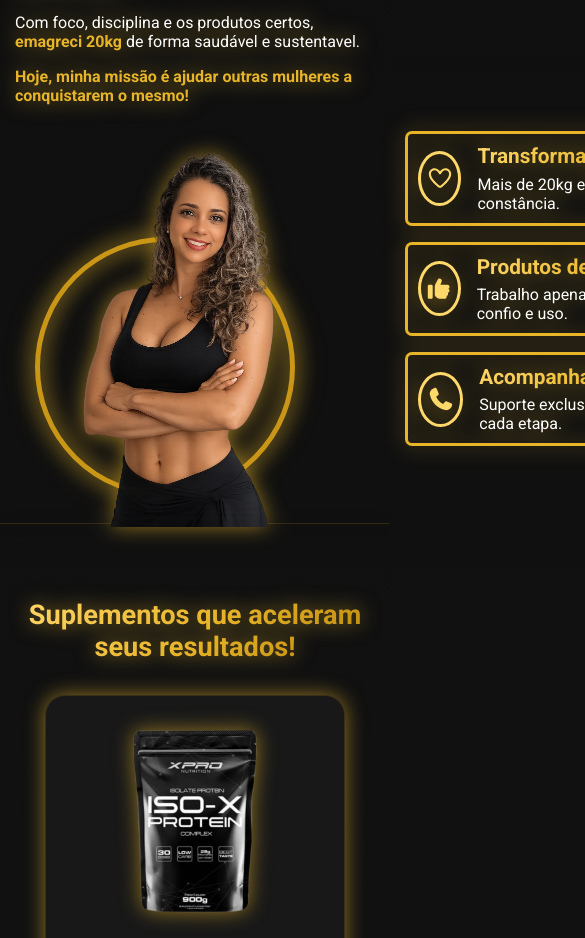
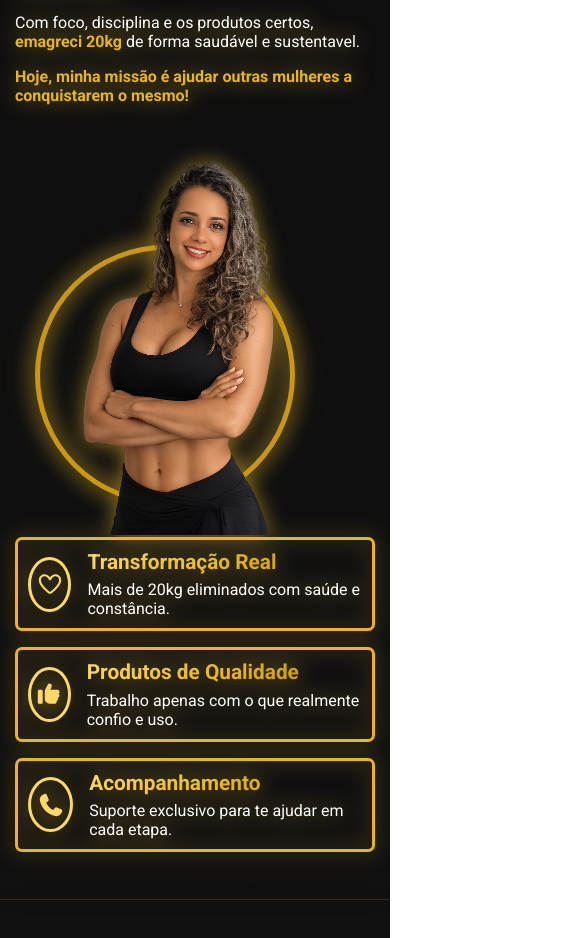
Before and after one commit to ClintindosSites/geisavieira, a plain HTML site: page index.html in a window 390 px wide. Shown: the part 1402-2340 px from the top of the page, 585 px wide, since content can reach past the window. Drawn offline with Linux system fonts and the light colour scheme.

Commit message:
quinto commit: corrigindo layout

```diff
--- a/styles.css
+++ b/styles.css
@@ -223,6 +223,7 @@ h3 {
 .sobre .text-2 {
   display: flex;
   align-items: center;
+  gap: 1rem;
 }
 .sobre .text-2 .img {
   flex: 1;
@@ -418,11 +419,9 @@ footer {
   }
   .sobre .container {
     display: flex;
+    flex-direction: column;
   }
-  .sobre .container .text-2 {
-    display: flex;
-    flex-direction: row;
-  }
+
   .sobre .text {
     text-align: left;
   }
@@ -467,7 +466,7 @@ footer {
     margin-bottom: 20px;
   }
   .sobre img {
-    margin-bottom: -20px;
+    margin-bottom: 3px;
   }
   .list .item-sobre {
     display: flex;
@@ -477,12 +476,21 @@ footer {
   .sobre .container {
     display: flex;
   }
-  .sobre .container .text-2 {
-    display: flex;
-    flex-direction: row;
-  }
+
   .sobre .text {
     text-align: left;
+  }
+  .sobre .text-2 {
+    display: flex;
+    flex-direction: column;
+    align-items: center;
+    gap: 30px;
+  }
+
+  .sobre .text-2 .img,
+  .sobre .text-2 .list {
+    width: 100%;
+    flex: none;
   }
   .products-grid {
     display: flex;
@@ -640,4 +648,39 @@ footer {
 
     flex: none;
   }
+  .sobre .container {
+    display: flex;
+    flex-direction: column;
+    gap: 40px;
+  }
+  .sobre .text,
+  .sobre .text-2 {
+    width: 100%;
+    max-width: 100%;
+  }
+  .sobre .text-2 {
+    display: flex;
+    flex-direction: column;
+    align-items: center;
+  }
+  .sobre .text-2 .img {
+    order: 1;
+  }
+
+  .sobre .text-2 .list {
+    order: 2;
+  }
+  .footer svg {
+    width: 42px;
+  }
+  .redes-sociais a:hover svg {
+    fill: purple;
+    background-color: gold;
+    border-radius: 50%;
+
+    transform: translateY(-5px) scale(1.1);
+  }
+  .footer {
+    text-align: center;
+  }
 }
```
